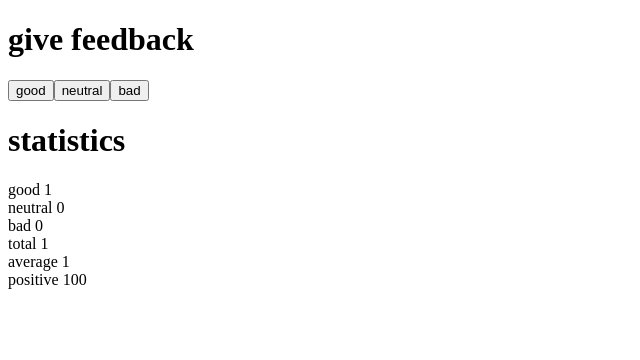
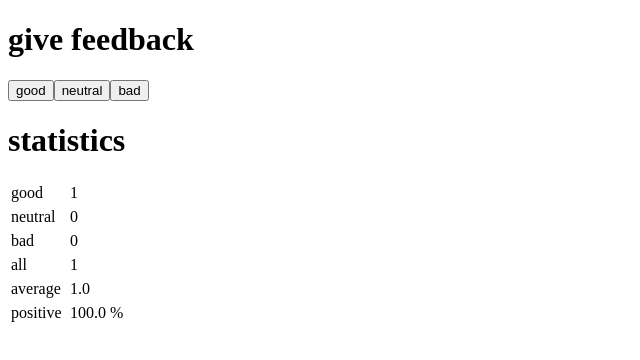
Before and after one commit to yogaskarnik/fullstackopen-assignments, a React (Create React App) app in the folder part1/unicafe/: page / in a window 1280 px wide. Both pictures are taken after a click on the button "good". Shown: the top 360 px of the page, without its empty margins (0-640 px from the left). Built offline with nearby package versions, Linux system fonts and the light colour scheme.

Commit message:
EX 1.11 step6

```diff
--- a/part1/unicafe/src/App.js
+++ b/part1/unicafe/src/App.js
@@ -1,10 +1,18 @@
 import { useState } from "react";
 
-const StatisticsLine = (props) => {
+const StatisticsLine = ({ text, value }) => {
   return (
     <div>
-      {props.text}&nbsp;
-      {props.value}
+      <table style={{ width: "120px", tableLayout: "fixed" }}>
+        <tbody>
+          <tr style={{ height: "1em" }}>
+            <td style={{ overflow: "hidden", whiteSpace: "nowrap" }}>{text}</td>
+            <td style={{ overflow: "hidden" }}>
+              {value} {text === "positive" ? " %" : ""}
+            </td>
+          </tr>
+        </tbody>
+      </table>
     </div>
   );
 };
@@ -24,7 +32,7 @@ const Statistics = ({ good, neutral, bad, total, average, positive }) => {
       <StatisticsLine text="good" value={good} />
       <StatisticsLine text="neutral" value={neutral} />
       <StatisticsLine text="bad" value={bad} />
-      <StatisticsLine text="total" value={total} />
+      <StatisticsLine text="all" value={total} />
       <StatisticsLine text="average" value={average} />
       <StatisticsLine text="positive" value={positive} />
     </div>
@@ -50,8 +58,8 @@ const App = () => {
 
     setGood(updatedGood);
     setTotal(updatedTotal);
-    setAverage(totalAvg / updatedTotal);
-    setPositive((updatedGood / updatedTotal) * 100);
+    setAverage(parseFloat(totalAvg / updatedTotal).toFixed(1));
+    setPositive(parseFloat((updatedGood / updatedTotal) * 100).toFixed(1));
   };
 
   const handleBad = () => {
@@ -61,7 +69,7 @@ const App = () => {
 
     setBad(updatedBad);
     setTotal(updatedTotal);
-    setAverage(totalAvg / updatedTotal);
+    setAverage(parseFloat(totalAvg / updatedTotal).toFixed(1));
   };
   const handleNeutral = () => {
     const updatedNeutral = neutral + 1;
@@ -69,7 +77,7 @@ const App = () => {
 
     setNeutral(updatedNeutral);
     setTotal(updatedTotal);
-    setAverage(average);
+    setAverage(parseFloat(average).toFixed(1));
   };
 
   return (
```
